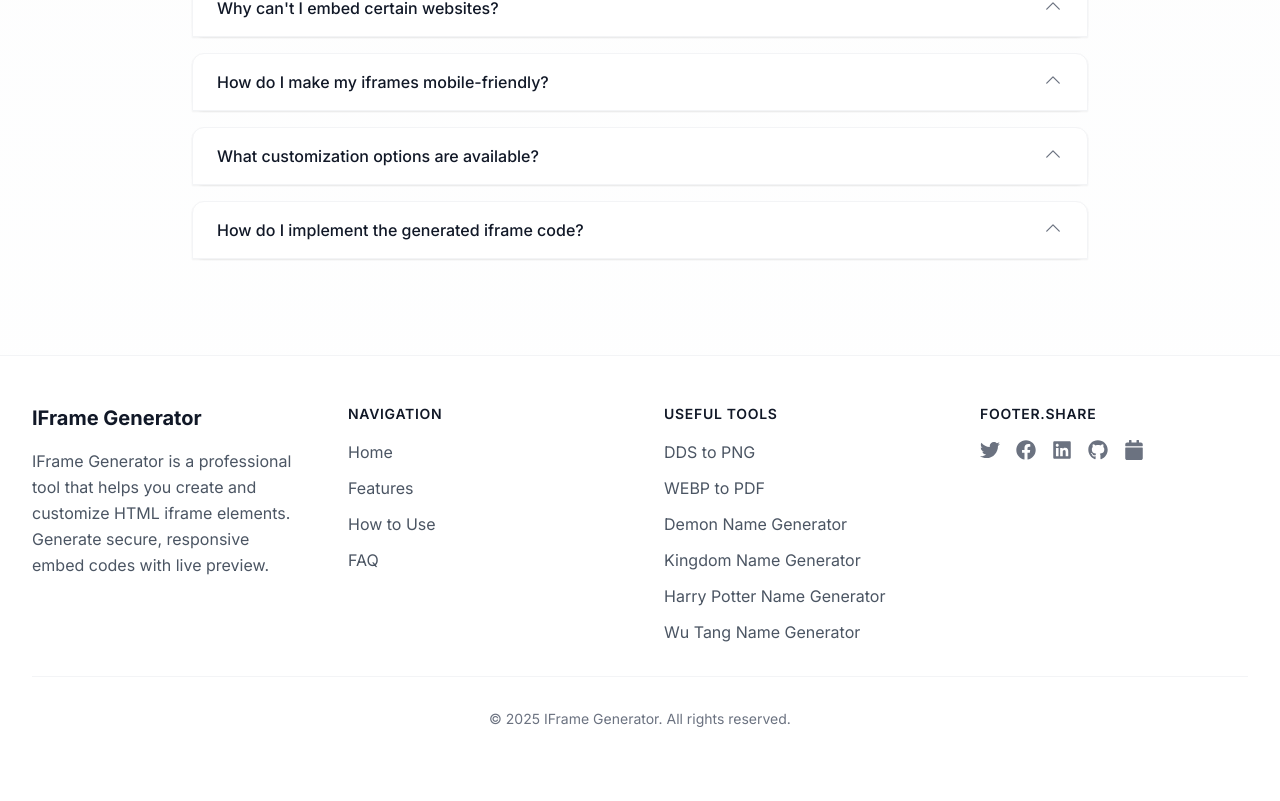
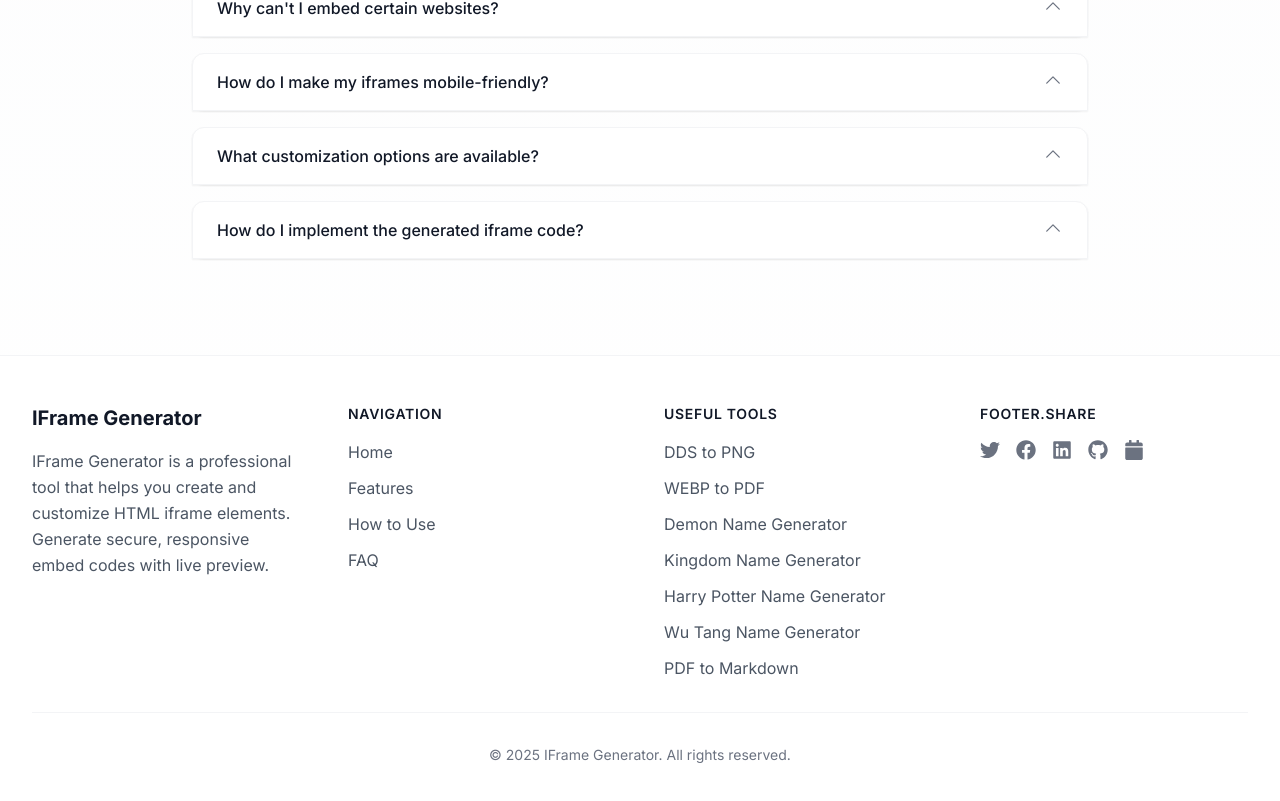
Before and after one commit to EdwardMatthews/iframegenarator, a Next.js app: page / in a window 1280 px wide. Shown: the part 1904-2705 px from the top of the page. Before the commit the page ends 2681 px from the top, so only its background shows below. Built offline with nearby package versions, Linux system fonts and the light colour scheme.

Commit message:
add new links

```diff
--- a/components/footer/index.tsx
+++ b/components/footer/index.tsx
@@ -93,6 +93,11 @@ export default async function Footer({ locale }: FooterProps) {
       name: t('footer.tools.wuTangNameGenerator.name'),
       url: t('footer.tools.wuTangNameGenerator.url'),
       description: t('footer.tools.wuTangNameGenerator.description')
+    },
+    {
+      name: t('footer.tools.pdfToMarkdown.name'),
+      url: t('footer.tools.pdfToMarkdown.url'),
+      description: t('footer.tools.pdfToMarkdown.description')
     }
   ];
 
```
